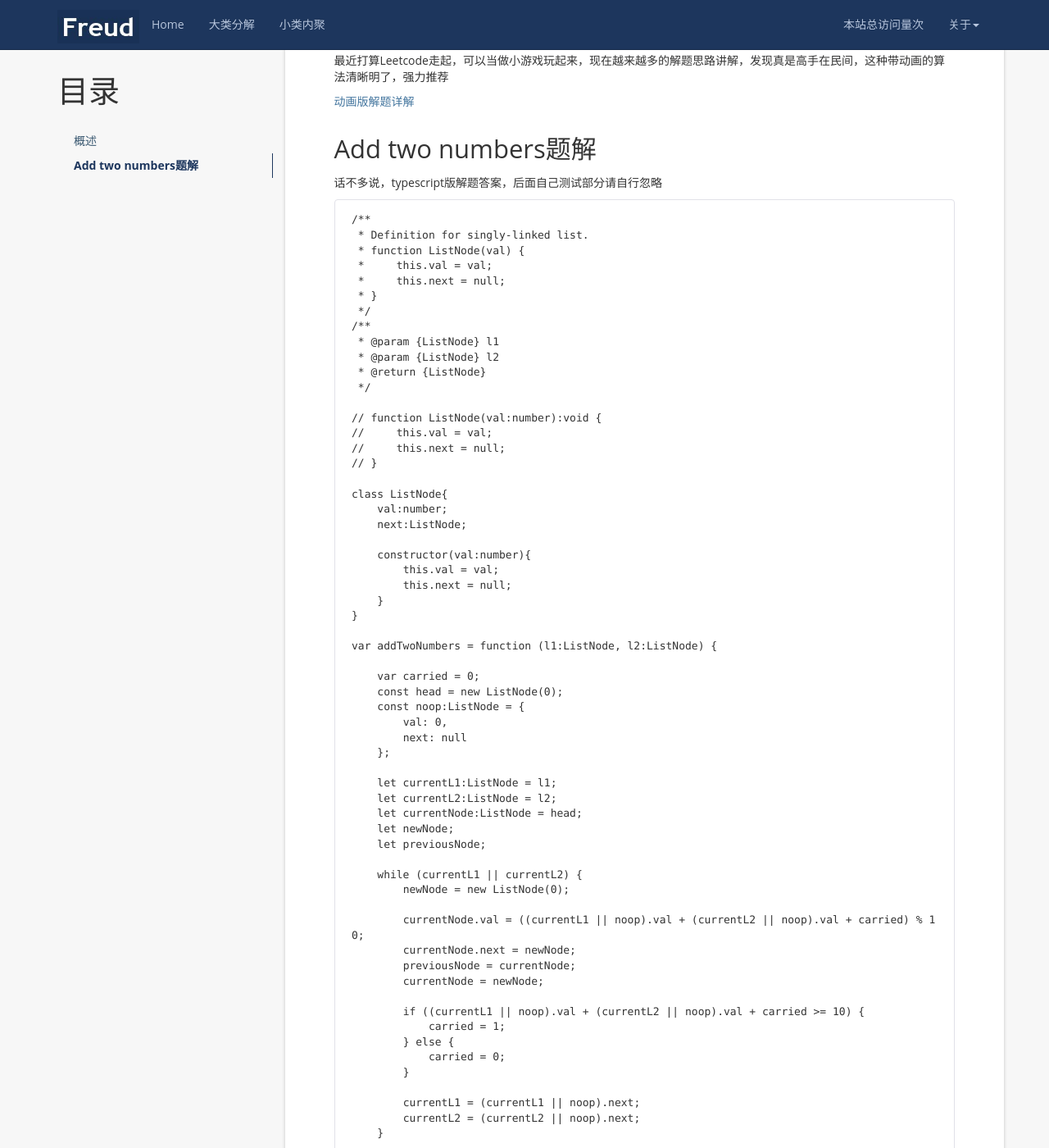
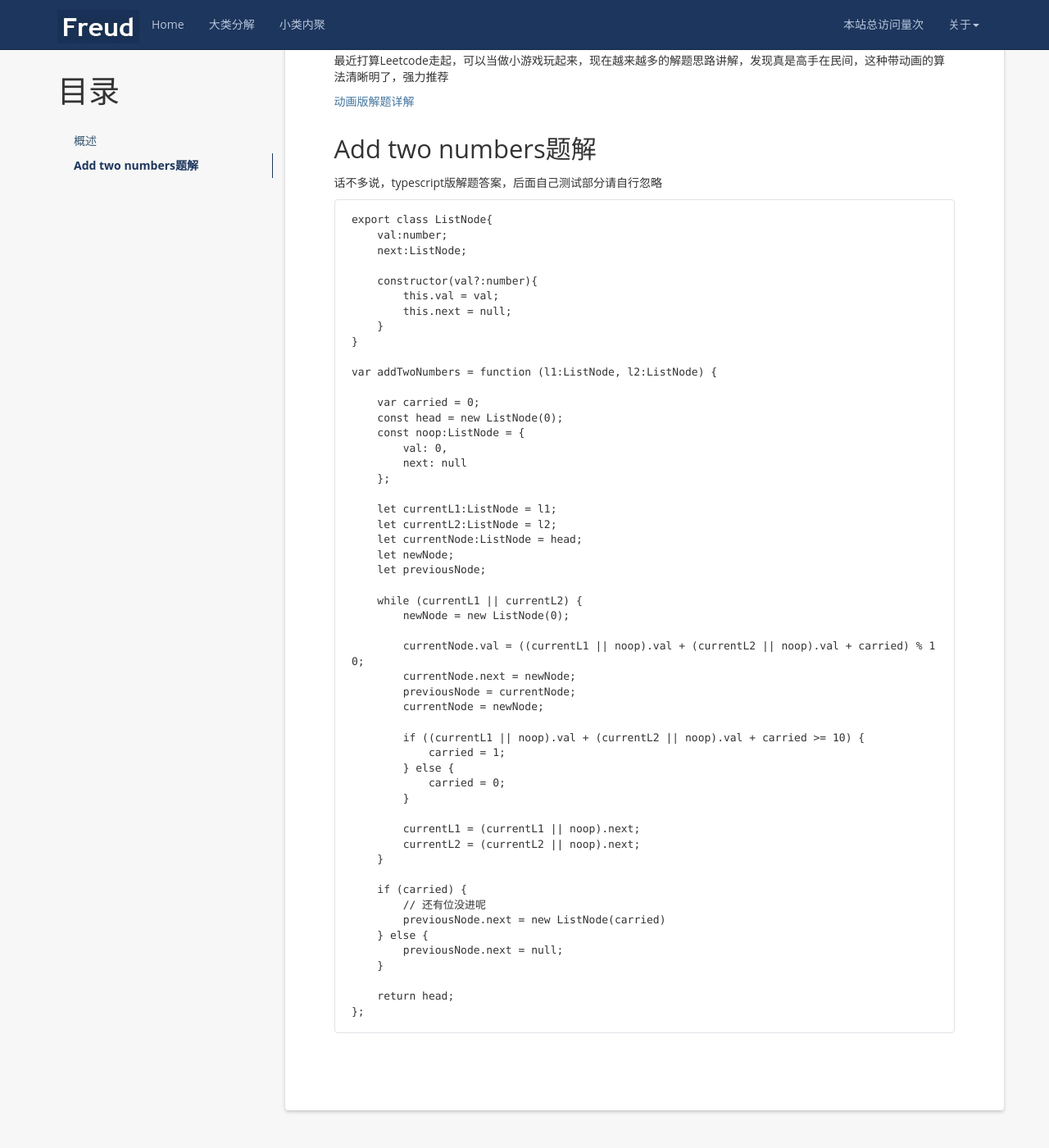
Before and after one commit to rocmac/rocmac.github.io, a Jekyll site: the page built from _posts/2019-07-22-Leetcode add two numbers.md, in a window 1280 px wide and 1400 px high, scrolled down 490 px. Shown: the whole window at 82% size. Built offline with Jekyll 4.4.1, drawn with Linux system fonts in a browser that asks for light colours; nearby versions of some CDN libraries; a script that is not in the unit is left out; comment, search, counter and statistics services are not loaded; some of the changed text lies outside the part shown.

Commit message:
leetcode

````diff
--- a/_posts/2019-07-22-Leetcode add two numbers.md
+++ b/_posts/2019-07-22-Leetcode add two numbers.md
@@ -21,29 +21,11 @@ tag: [Javascript] # add tag
 话不多说，typescript版解题答案，后面自己测试部分请自行忽略
 
 ```
-/**
- * Definition for singly-linked list.
- * function ListNode(val) {
- *     this.val = val;
- *     this.next = null;
- * }
- */
-/**
- * @param {ListNode} l1
- * @param {ListNode} l2
- * @return {ListNode}
- */
-
-// function ListNode(val:number):void {
-//     this.val = val;
-//     this.next = null;
-// }
-
-class ListNode{
+export class ListNode{
     val:number;
     next:ListNode;
 
-    constructor(val:number){
+    constructor(val?:number){
         this.val = val;
         this.next = null;
     }
@@ -91,19 +73,4 @@ var addTwoNumbers = function (l1:ListNode, l2:ListNode) {
 
     return head;
 };
-
-
-var calc = function () {
-    console.log("starting 0002.ts promise");
-    let temp1 = new ListNode(2);
-    temp1.next = new ListNode(4);
-    temp1.next.next = new ListNode(3);
-    let temp2 = new ListNode(5);
-    temp2.next = new ListNode(6);
-    temp2.next.next = new ListNode(4);
-    let result = addTwoNumbers(temp1, temp2);
-    console.log("result:" + result.next.next.val);
-};
-
-calc();
 ```
````
Also changed, not shown: _posts/2019-08-01-Leetcode Merge k Sorted Lists.md (added, +111 -0 lines).
